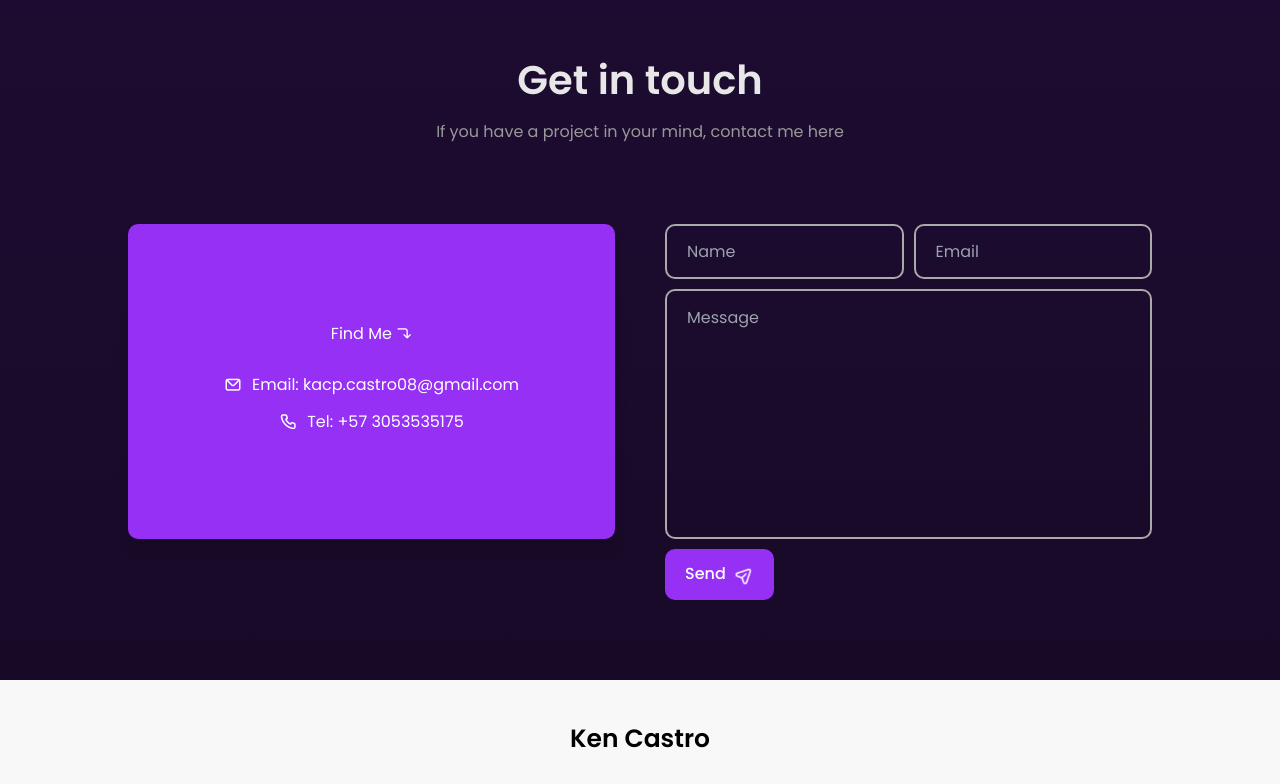
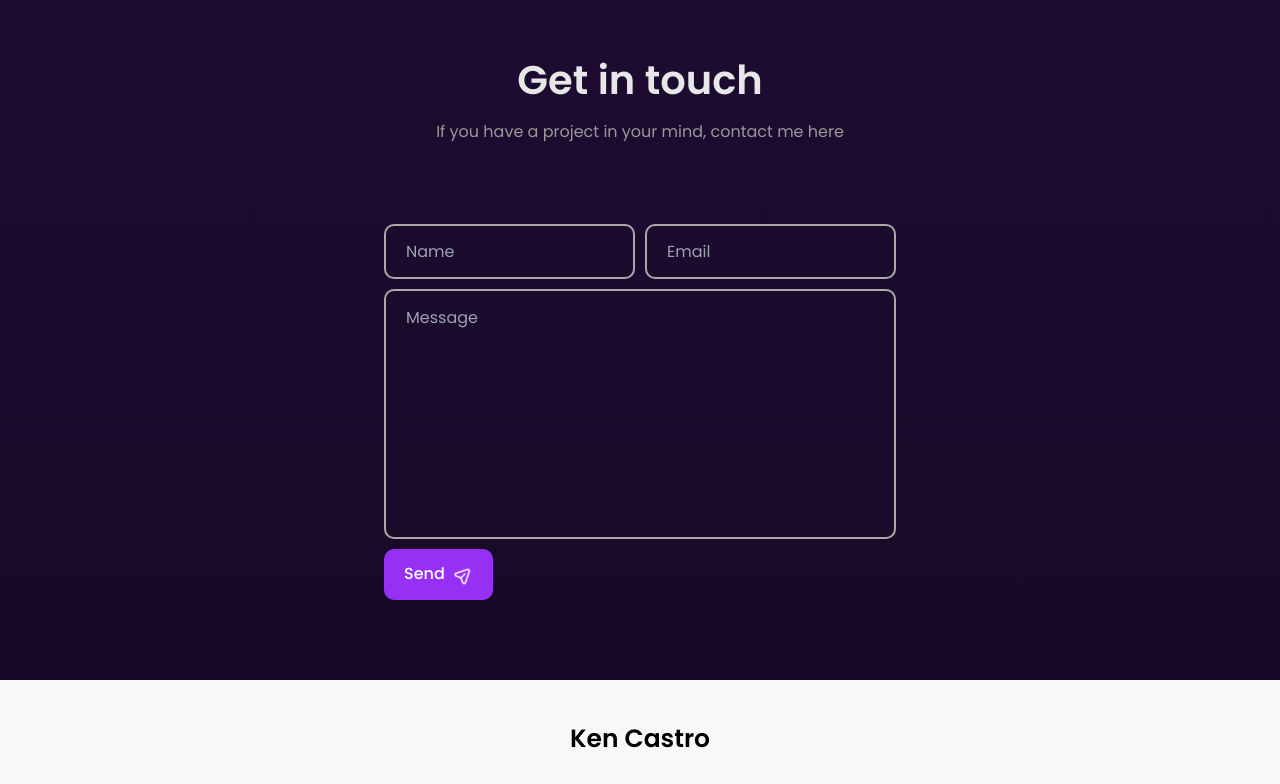
Before and after one commit to Kencastr0/Portfolio_Ken, a website: page index.html in a window 1280 px wide. Shown: the part 1893-2677 px from the top of the page. Drawn offline with nearby package versions, Linux system fonts and the light colour scheme.

Commit message:
cambios en el formulario de contacto

```diff
--- a/assets/styles/style.css
+++ b/assets/styles/style.css
@@ -268,7 +268,7 @@ nav {
 }
 .row {
   display: flex;
-  justify-content: space-between;
+  justify-content: center;
   width: 100%;
   gap: 50px;
 }
@@ -321,6 +321,7 @@ h3 {
     text-align: center;
     font-size: 15px;
     color: var(--text-color-third);
+    gap: 10px;
   }
 .about-btn button {
 display: flex;
@@ -381,6 +382,7 @@ justify-content: center;
   width: 30%;
   height: 250px;
   background: var(--color-white);
+  border: none;
   border-radius: 20px;
   box-shadow: 1px 8px 10px 2px var(--first-shadow-color);
   overflow: hidden;
@@ -444,6 +446,7 @@ justify-content: center;
 /* ----- CONTACT FORM ----- */
 .form-control {
   display: flex;
+  justify-content: center;
   flex-direction: column;
   gap: 10px;
   width: 100%;
--- a/index.html
+++ b/index.html
@@ -187,16 +187,6 @@
           </div>
           <div class="row">
             <div class="col">
-              <div class="contact-info">
-                <h2>Find Me <i class="uil uil-corner-right-down"></i></h2>
-                <p>
-                  <i class="uil uil-envelope"></i> Email:
-                  kacp.castro08@gmail.com
-                </p>
-                <p><i class="uil uil-phone"></i> Tel: +57 3053535175</p>
-              </div>
-            </div>
-            <div class="col">
               <div class="form-control">
                 <div class="form-inputs">
                   <input type="text" class="input-field" placeholder="Name" />
@@ -211,7 +201,6 @@
                   </button>
                 </div>
               </div>
-            </div>
           </div>
         </section>
       </main>
```
